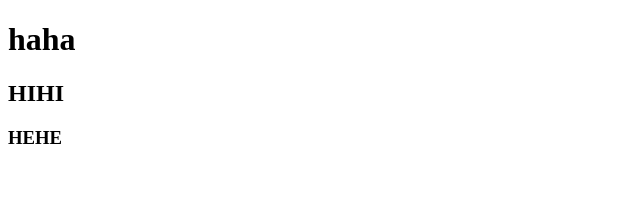
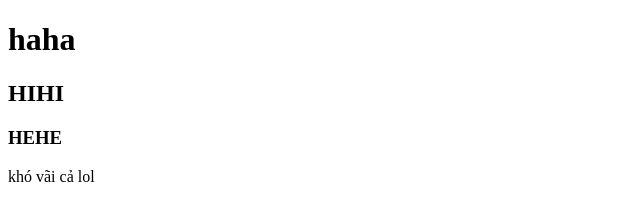
Before and after one commit to Duong-Kien-k58/project, a plain HTML site: page index.html in a window 1280 px wide. Shown: the whole page, without its empty margins (0-640 px from the left). Drawn offline with Linux system fonts and the light colour scheme.

Commit message:
sửa lần 1

```diff
--- a/index.html
+++ b/index.html
@@ -9,5 +9,6 @@
     <h1>haha</h1>
     <h2>HIHI</h2>
     <h3>HEHE</h3>
+    <p>khó vãi cả lol</p>
 </body>
 </html>
```
